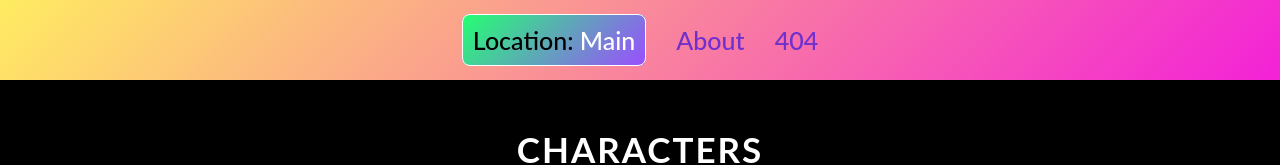
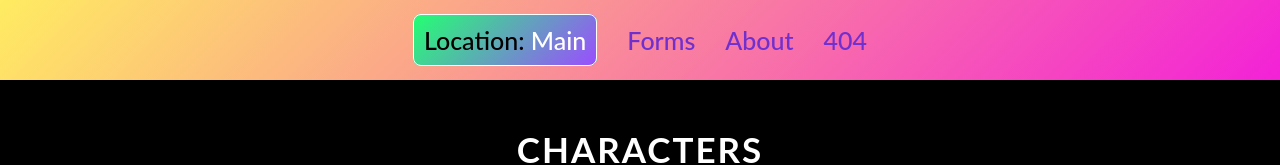
Before and after one commit to ekater1na/react-2023q1, a React (Vite) app: page / in a window 1280 px wide. Shown: the top 165 px of the page. Built offline with nearby package versions, Linux system fonts and the light colour scheme.

Commit message:
feat: add form page

```diff
--- a/src/App.tsx
+++ b/src/App.tsx
@@ -5,6 +5,7 @@ import { Route, Routes } from 'react-router-dom';
 import NotFoundPage from './pages/NotFoundPage/NotFoundPage';
 import MainPage from './pages/MainPage/MainPage';
 import AboutPage from './pages/AboutPage/AboutPage';
+import FormPage from './pages/FormPage/FormPage';
 
 function App() {
   return (
@@ -16,6 +17,7 @@ function App() {
         <Routes>
           <Route index element={<MainPage />} />
           <Route path="about" element={<AboutPage />} />
+          <Route path="forms" element={<FormPage />} />
           <Route path="*" element={<NotFoundPage />} />
         </Routes>
       </div>
--- a/src/components/Header/Header.tsx
+++ b/src/components/Header/Header.tsx
@@ -11,6 +11,11 @@ class Header extends Component {
             <li>
               <NavLink to="/" style={({ isActive }) => (isActive ? { color: 'white' } : {})}>
                 Main
+              </NavLink>
+            </li>
+            <li>
+              <NavLink to="/forms" style={({ isActive }) => (isActive ? { color: 'white' } : {})}>
+                Forms
               </NavLink>
             </li>
             <li>
--- /dev/null
+++ b/src/pages/FormPage/FormPage.scss
@@ -0,0 +1,8 @@
+@import '../../index.scss';
+
+.form-wrapper {
+  height: 100%;
+  display: flex;
+  justify-content: center;
+  align-items: center;
+}
--- /dev/null
+++ b/src/pages/FormPage/FormPage.tsx
@@ -0,0 +1,10 @@
+import React, { Component } from 'react';
+import './FormPage.scss';
+
+class FormPage extends Component {
+  render() {
+    return <div className="form-wrapper">FormPage</div>;
+  }
+}
+
+export default FormPage;
--- a/vite.config.ts
+++ b/vite.config.ts
@@ -10,6 +10,7 @@ export default defineConfig({
     globals: true,
     environment: 'jsdom',
     coverage: {
+      provider: 'c8',
       all: true,
       include: ['src/**/*.tsx'],
     },
```
